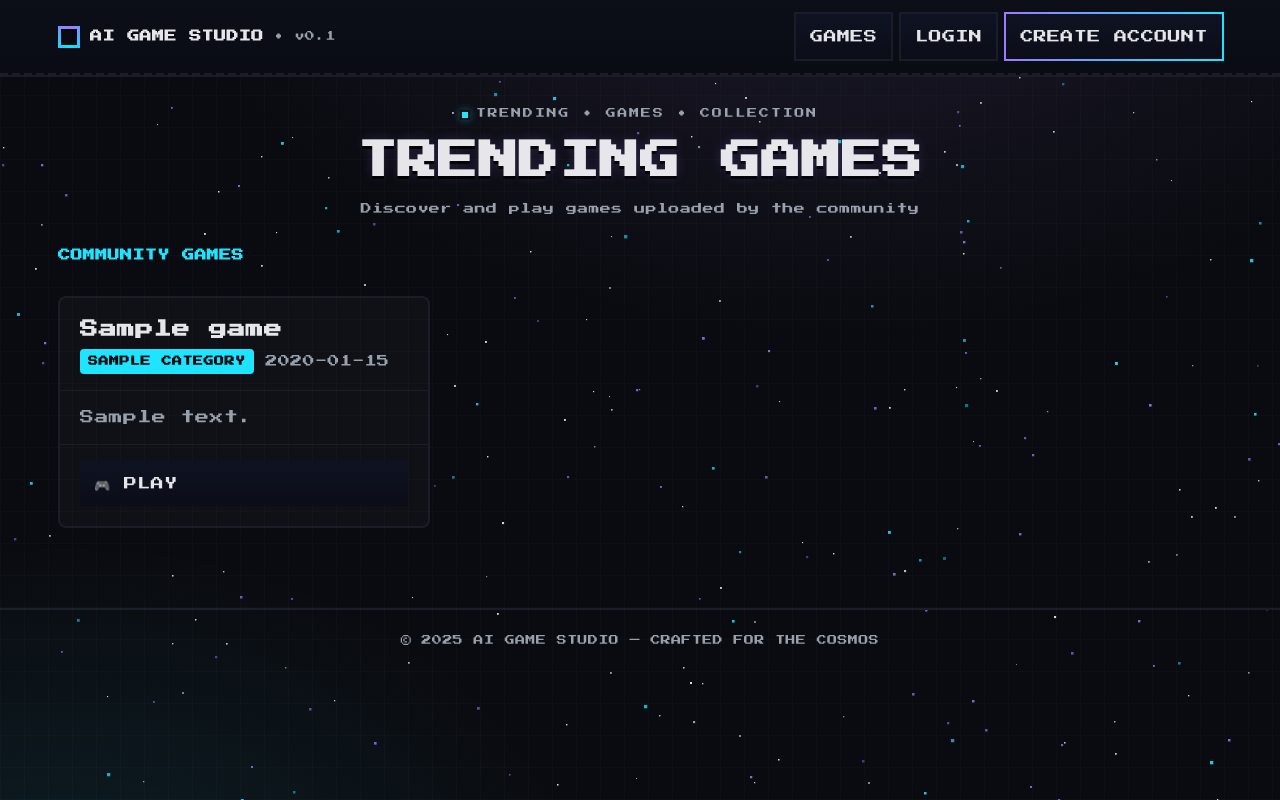
After one commit to AgvanTsydypov/gameengine, a Flask app: template templates/trending_games.html in a window 1280 px wide. The commit adds this page. Run offline with Flask 3, Linux system fonts and the light colour scheme; the template is opened without the code that fills it: most values are stand-ins (such as "Sample title", 1, 10 or a date in 2020).

Commit message:
registraion fix

```diff
--- a/app.py
+++ b/app.py
@@ -150,8 +150,18 @@ def register():
         confirm_password = request.form['confirm_password']
 
         # Validation
+        if not email or not password or not confirm_password:
+            error_msg = 'All fields are required!'
+            # Check if this is an AJAX request
+            if request.headers.get('X-Requested-With') == 'XMLHttpRequest' or 'application/json' in request.headers.get('Accept', ''):
+                return jsonify({'success': False, 'error': error_msg}), 400
+            else:
+                flash(error_msg, 'error')
+                return render_template('register.html')
+
         if password != confirm_password:
             error_msg = 'Passwords do not match!'
+            logger.warning(f"Password mismatch attempt for email: {email}")
             # Check if this is an AJAX request
             if request.headers.get('X-Requested-With') == 'XMLHttpRequest' or 'application/json' in request.headers.get('Accept', ''):
                 return jsonify({'success': False, 'error': error_msg}), 400
--- /dev/null
+++ b/templates/trending_games.html
@@ -0,0 +1,184 @@
+{% extends "base.html" %}
+
+{% block title %}Trending Games - AI Game Studio{% endblock %}
+
+{% block content %}
+<main>
+  <section class="hero">
+    <div class="kicker"><span class="dot"></span>TRENDING • GAMES • COLLECTION</div>
+    <h1>TRENDING GAMES</h1>
+    <p class="sub">Discover and play games uploaded by the community</p>
+  </section>
+
+  <section class="section">
+    <div style="max-width: 1200px; margin: 0 auto;">
+      <div style="display: flex; justify-content: space-between; align-items: center; margin-bottom: 30px;">
+        <h2 style="color: var(--cyber); margin: 0;">COMMUNITY GAMES</h2>
+        {% if authenticated %}
+        <a href="/my-games" class="btn btn-ghost">
+          <span>👤 MY GAMES</span>
+        </a>
+        {% endif %}
+      </div>
+
+      {% if games %}
+        <div class="games-grid">
+          {% for game in games %}
+          <div class="game-card">
+            <div class="game-card-header">
+              <h3 class="game-title">{{ game.title or 'Untitled Game' }}</h3>
+              <div class="game-meta">
+                <span class="game-type">{{ game.category or 'HTML GAME' }}</span>
+                <span class="game-date">{{ game.created_at[:10] if game.created_at else 'Unknown' }}</span>
+              </div>
+            </div>
+
+            <div class="game-card-content">
+              <p class="game-description">
+                {{ game.description or 'User uploaded HTML game' }}
+              </p>
+            </div>
+
+            <div class="game-card-actions">
+              <a href="/play-trending/{{ game.id }}" class="btn btn-primary">
+                <span>🎮 PLAY</span>
+              </a>
+              {% if authenticated and game.user_id == session.user_id %}
+              <a href="/my-games" class="btn btn-ghost">
+                <span>✏️ EDIT</span>
+              </a>
+              {% endif %}
+            </div>
+          </div>
+          {% endfor %}
+        </div>
+      {% else %}
+        <div style="text-align: center; padding: 60px 20px; border: 2px solid var(--line); background: var(--card);">
+          <div style="font-size: 48px; margin-bottom: 20px;">🎮</div>
+          <h3 style="color: var(--cyber); margin-bottom: 16px;">NO GAMES YET</h3>
+          <p style="color: var(--muted); margin-bottom: 30px;">
+            No games have been uploaded yet.<br>
+            Be the first to upload a game!
+          </p>
+          {% if authenticated %}
+          <a href="/create-game" class="btn btn-cta">
+            <span>📤 UPLOAD YOUR FIRST GAME</span>
+          </a>
+          {% else %}
+          <a href="/register" class="btn btn-cta">
+            <span>🚀 JOIN THE COMMUNITY</span>
+          </a>
+          {% endif %}
+        </div>
+      {% endif %}
+    </div>
+  </section>
+</main>
+{% endblock %}
+
+{% block scripts %}
+<script>
+// No special scripts needed for trending games
+</script>
+
+<style>
+.games-grid {
+  display: grid;
+  grid-template-columns: repeat(auto-fill, minmax(350px, 1fr));
+  gap: 24px;
+  margin-top: 20px;
+}
+
+.game-card {
+  border: 2px solid var(--line);
+  background: var(--card);
+  border-radius: 8px;
+  overflow: hidden;
+  transition: all 0.3s ease;
+}
+
+.game-card:hover {
+  border-color: var(--cyber);
+  transform: translateY(-2px);
+  box-shadow: 0 8px 25px rgba(0, 255, 255, 0.1);
+}
+
+.game-card-header {
+  padding: 20px 20px 16px;
+  border-bottom: 1px solid var(--line);
+}
+
+.game-title {
+  color: var(--text);
+  font-size: 18px;
+  font-weight: 600;
+  margin: 0 0 8px 0;
+  line-height: 1.3;
+}
+
+.game-meta {
+  display: flex;
+  gap: 12px;
+  align-items: center;
+}
+
+.game-type {
+  background: var(--cyber);
+  color: var(--bg);
+  padding: 4px 8px;
+  border-radius: 4px;
+  font-size: 10px;
+  font-weight: 600;
+  text-transform: uppercase;
+  letter-spacing: 0.5px;
+}
+
+.game-date {
+  color: var(--muted);
+  font-size: 12px;
+}
+
+.game-card-content {
+  padding: 16px 20px;
+}
+
+.game-description {
+  color: var(--muted);
+  font-size: 14px;
+  line-height: 1.5;
+  margin: 0;
+}
+
+.game-card-actions {
+  padding: 16px 20px 20px;
+  display: flex;
+  gap: 12px;
+  border-top: 1px solid var(--line);
+}
+
+.game-card-actions .btn {
+  flex: 1;
+  text-align: center;
+}
+
+@media (max-width: 768px) {
+  .games-grid {
+    grid-template-columns: 1fr;
+    gap: 16px;
+  }
+
+  .game-card-header {
+    padding: 16px;
+  }
+
+  .game-card-content {
+    padding: 12px 16px;
+  }
+
+  .game-card-actions {
+    padding: 12px 16px 16px;
+    flex-direction: column;
+  }
+}
+</style>
+{% endblock %}
```
Also changed, not shown: templates/register.html (+3 -18 lines).
